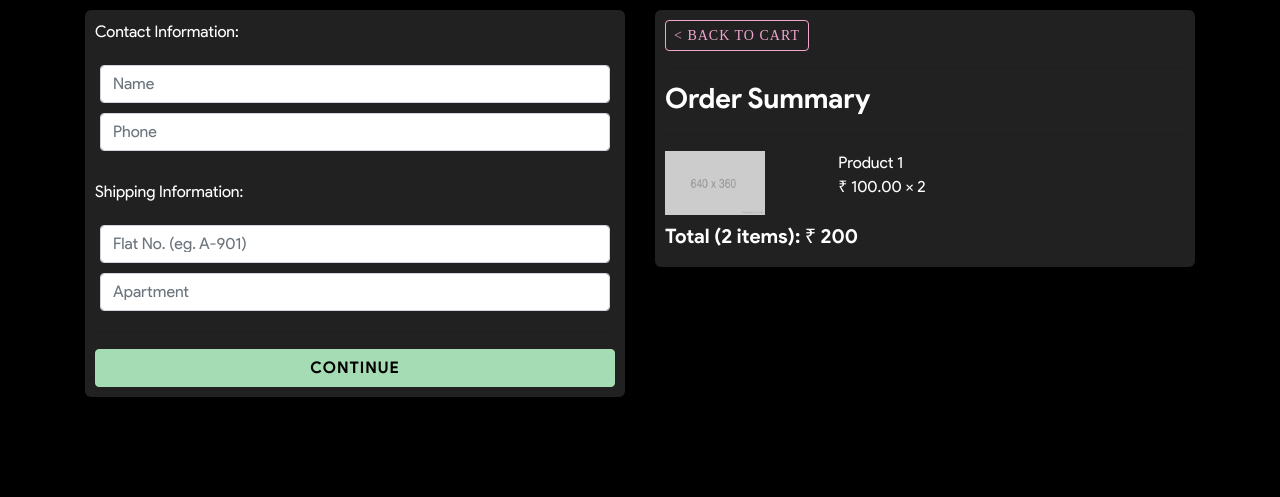
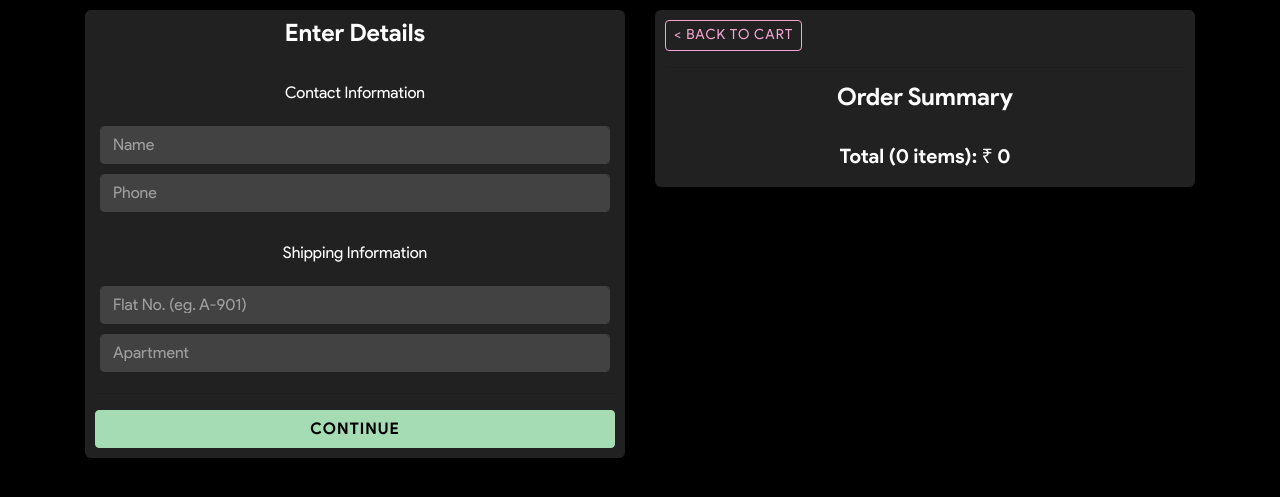
Before and after one commit to heroesIV/ecom, a Django app: page /checkout/ in a window 1280 px wide. Shown: the part 66-563 px from the top of the page. Run offline with Django 3.2, Linux system fonts and the light colour scheme; some libraries are stand-ins or nearby versions.

Commit message:
last 29 July

```diff
--- a/static/css/main.css
+++ b/static/css/main.css
@@ -206,7 +206,7 @@ h1,h2,h3,h4,h5,h6{
 .btn-outline-warning, .btn-outline-warning:visited, .btn-outline-danger, .btn-outline-danger:visited{
 	border-color: #f1a5cf!important;
 	color: #f1a5cf;
-	font-family: product_sans;
+	font-family: product_sansregular;
 	font-weight: normal;
 	text-transform: uppercase;
 	letter-spacing: 1px;
@@ -216,7 +216,7 @@ h1,h2,h3,h4,h5,h6{
 	border-color: #f1a5cf!important;
 	background-color: #f1a5cf!important;
 	color: #000;
-	font-family: product_sans;
+	font-family: product_sansregular;
 	font-weight: normal;
 	text-transform: uppercase;
 	letter-spacing: 1px;
@@ -236,7 +236,7 @@ h1,h2,h3,h4,h5,h6{
 .btn-outline-primary, .btn-outline-primary:visited, .btn-outline-success, .btn-outline-success:visited{
 	border-color: #a5dcb3!important;
 	color: #a5dcb3;
-	font-family: product_sans;
+	font-family: product_sansregular;
 	font-weight: normal;
 	text-transform: uppercase;
 	letter-spacing: 1px;
@@ -246,7 +246,7 @@ h1,h2,h3,h4,h5,h6{
 	background-color: #a5dcb3!important;
 	border-color: #a5dcb3!important;
 	color: #000;
-	font-family: product_sans;
+	font-family: product_sansregular;
 	font-weight: normal;
 	text-transform: uppercase;
 	letter-spacing: 1px;
@@ -256,3 +256,16 @@ h1,h2,h3,h4,h5,h6{
   outline: none !important;
   box-shadow: none !important;
 }
+
+input, textarea{
+    background-color:#424242!important;
+    color: #FFF!important;
+    border-color: #424242!important;
+}
+
+::-webkit-input-placeholder { /* WebKit browsers */
+    color:    #9e9e9e!important;}
+
+#form-button{
+	color: #000!important;
+}
--- a/store/templates/store/cart.html
+++ b/store/templates/store/cart.html
@@ -3,7 +3,7 @@
 
 {% block content %}
 <div class="row">
-	<div class="col-lg-8" style="margin: auto;">
+	<div class="col-lg-6" style="margin: auto;">
 		<div class="box-element" style="position: sticky; top: 10px;">
 
 			<a  class="btn btn-outline-warning btn-sm" href="{% url 'store' %}">< Continue Shopping</a>
--- a/store/templates/store/checkout.html
+++ b/store/templates/store/checkout.html
@@ -4,7 +4,9 @@
      <div class="row">
 		<div class="col-lg-6">
 			<div class="box-element" id="form-wrapper" >
-				<p>Contact Information:</p>
+				<h4 style="text-align: center;">Enter Details</h4>
+				<br>
+				<p style="text-align: center;">Contact Information</p>
 				<form id="form">
 					<div id="user-info">
 						<div class="form-field">
@@ -17,7 +19,7 @@
 
 					<div id="shipping-info">
 						<br>
-						<p>Shipping Information:</p>
+						<p style="text-align: center;">Shipping Information</p>
 						<div class="form-field">
 							<input class="form-control" type="text" name="flat" placeholder="Flat No. (eg. A-901)">
 						</div>
@@ -50,13 +52,16 @@
 			<div class="box-element">
 				<a  class="btn btn-outline-warning btn-sm" href="{% url 'cart' %}">< Back to Cart</a>
 				<hr>
-				<h3>Order Summary</h3>
-				<hr>
+				<h4 style="text-align: center;">Order Summary</h4>
+				<br>
+				{% for item in items %}
 				<div class="cart-row">
-					<div style="flex:1"><img class="row-image" src="{% static 'images/placeholder.png' %}"></div>
-					<div style="flex:2"><p>Product 1<br>&#8377; 100.00 &#215; 2</p></div>
+					<div style="flex:1"><img class="row-image" src="{{item.product.imageURL}}"></div>
+					<div style="flex:2"><p>{{item.product.name}}<br>&#8377; {{item.product.price}} &#215; {{item.quantity}}</p></div>
 				</div>
-				<h5>Total (2 items): &#8377; 200</h5>
+				<br>
+				{% endfor %}
+				<h5 style="text-align: center;">Total ({{order.get_cart_items}} items): &#8377; {{order.get_cart_total}}</h5>
 			</div>
 		</div>
 	</div>
--- a/store/views.py
+++ b/store/views.py
@@ -20,6 +20,7 @@ def cart(request):
 		items 			= order.orderitem_set.all()
 	else:
 		items 			= []
+		order 			= {'get_cart_total':0, 'get_cart_items':0}
 
 	context 			= {
 		'items' 	: items,
@@ -29,8 +30,18 @@ def cart(request):
 	return render(request, 'store/cart.html', context)
 
 def checkout(request):
-	context 	= {
 
+	if request.user.is_authenticated:
+		customer 		= request.user.customer
+		order, created 	= Order.objects.get_or_create(customer=customer, status='Pending')
+		items 			= order.orderitem_set.all()
+	else:
+		items 			= []
+		order 			= {'get_cart_total':0, 'get_cart_items':0}
+
+	context 			= {
+		'items' 	: items,
+		'order'		: order,
 	}
 
 	return render(request, 'store/checkout.html', context)
```
Also changed, not shown: db.sqlite3.
